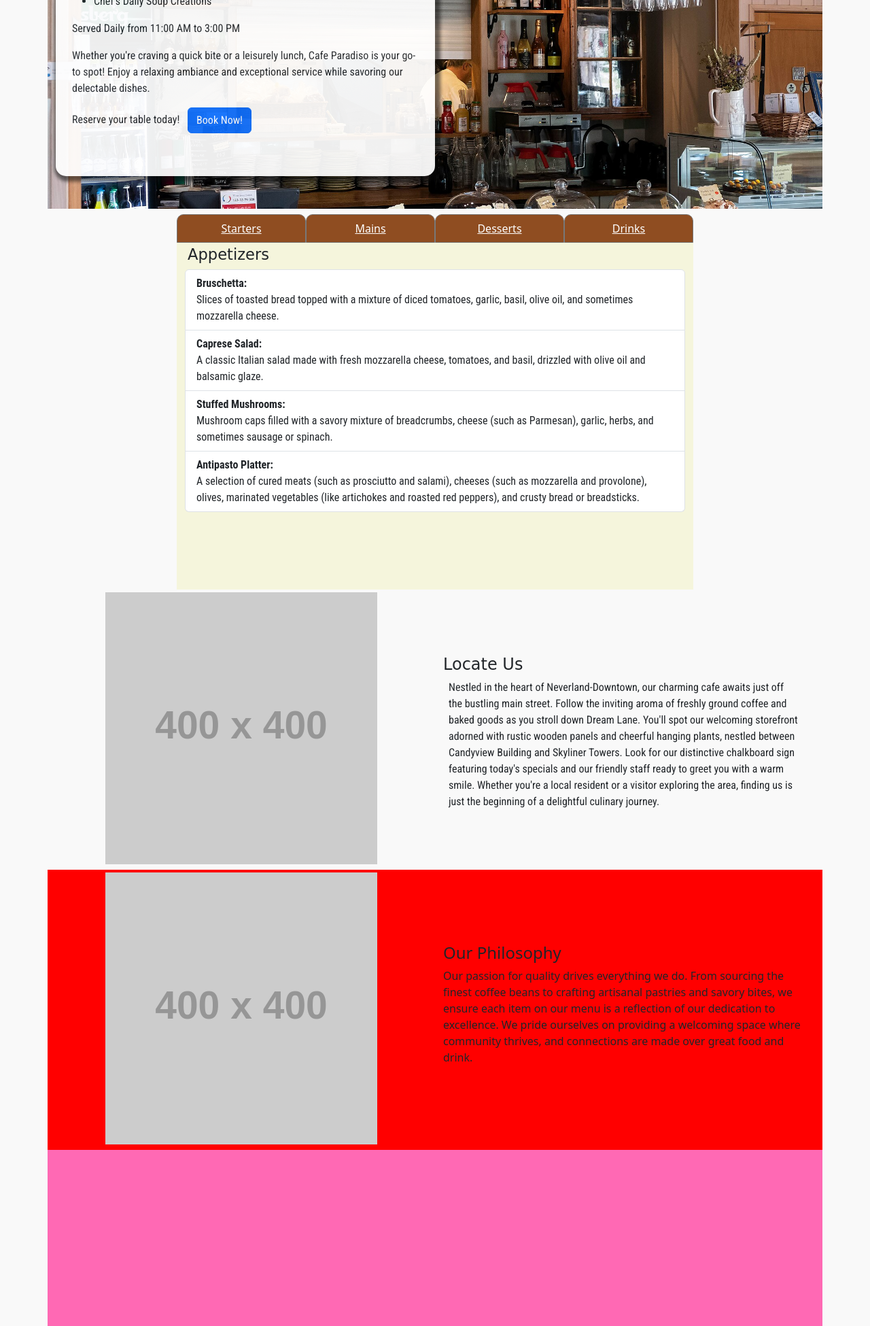
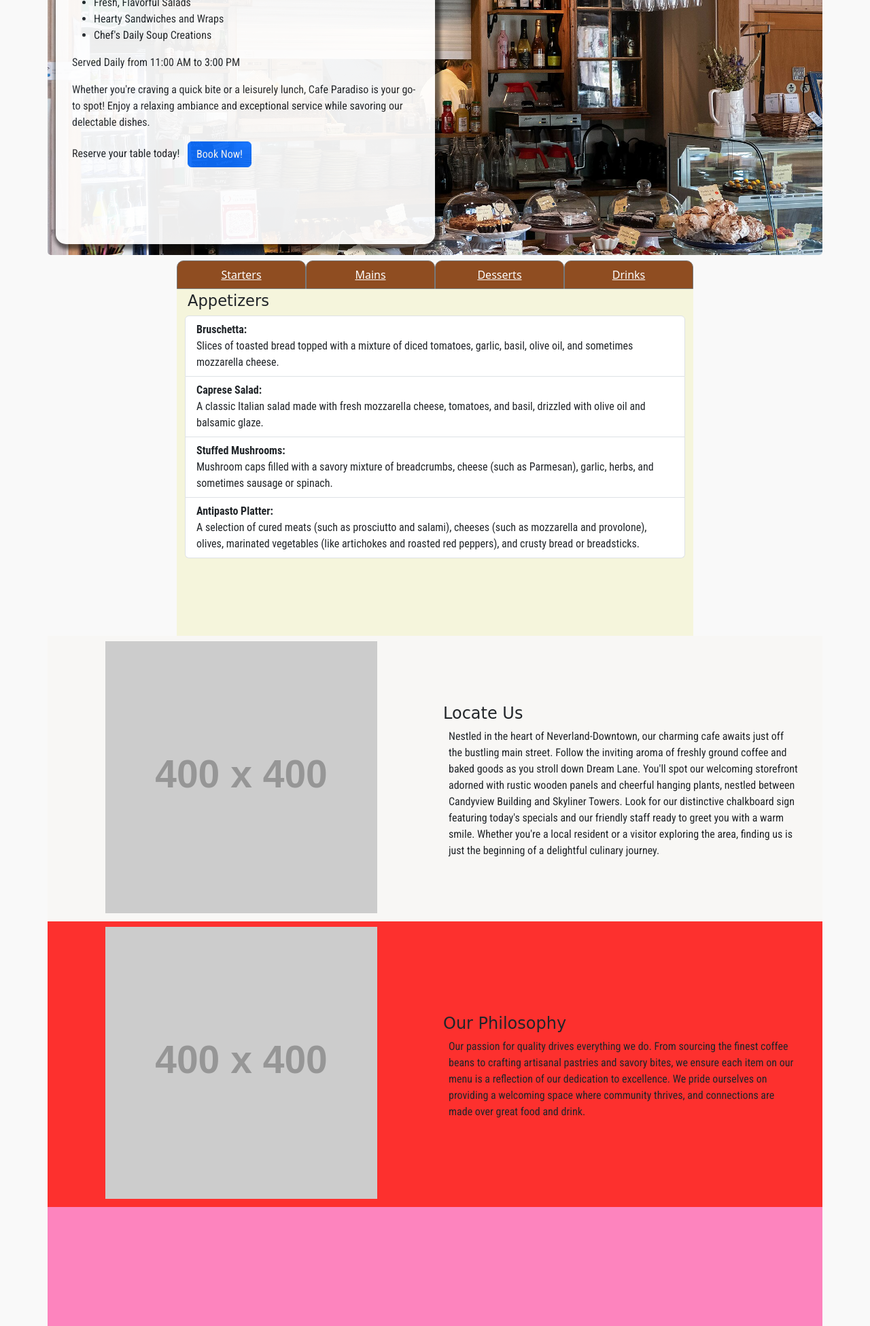
Before and after one commit to h-lim-hl/FS_UXUI_Project_Haris, a plain HTML site: page index.html in a window 1280 px wide. Shown: the part 273-2223 px from the top of the page at 68% size. Drawn offline with nearby package versions, Linux system fonts and the light colour scheme; placeholder pictures from the web are drawn by us; a web font is replaced by a local one.

Commit message:
Added CC0 images that maybe used and experimented with html and css
index.htm - decided to use img-fluid class
                   applied flex-reverse for alt-bands for < md screens
index.css  - tried using css vars
                   removed unused and no longer intend to use user
                   media queries

```diff
--- a/css/index.css
+++ b/css/index.css
@@ -1,3 +1,7 @@
+:root  {
+    --f-bandsize-px: 420px;
+}
+
 html { /* to offset for fixed scrollspy nav */
     scroll-padding-top: 4rem;
 }
@@ -35,7 +39,14 @@ html { /* to offset for fixed scrollspy nav */
 
 .bgc-band {
     background-color: rgba(245, 237, 231, 0.2);
-    min-height: 400px;
+    /* min-height: 500px; */
+    min-height: var(--f-bandsize-px);
+}
+
+.bgc-band-b {
+    background-color: rgba(245, 237, 231, 0.2);
+    /* min-height: 500px; */
+    min-height: var(--f-bandsize-px);
 }
 
 .bg-blue {
@@ -60,11 +71,13 @@ html { /* to offset for fixed scrollspy nav */
     border: 1px solid rgb(120, 120, 120);
 }
 .cafe-img {
-    background-image: url(/images/cafe-hero-image.jpg);
+    background-image: url(../images/cafe-hero-image.jpg);
     background-size:cover;
     background-repeat: no-repeat;
     background-color: beige;
-    min-height: 500px;
+    /* min-height: 500px; */
+    min-height: var(--f-bandsize-px);
+	border-radius: 5px;
 }
 
 .rounded-card {
@@ -72,7 +85,7 @@ html { /* to offset for fixed scrollspy nav */
 }
 
 .card-content {
-    min-height: 400px;
+    min-height: 500px;
 }
 
 .center-aligned {
@@ -110,15 +123,3 @@ html { /* to offset for fixed scrollspy nav */
 .menu-tab-hlink:hover {
     color:black;
 }
-
-@include media-breakpoint-up(sm) {
-     body {
-        background-color:red;
-     }
-}
-
-@include media-breakpoint-up(md) {
-    body {
-       background-color:blue;
-    }
-}
--- a/index.html
+++ b/index.html
@@ -51,7 +51,7 @@
         <section id="home" class="container-xl cafe-img pt-1 pb-3">
             <div class="col-sm-12 col-lg-6 mt-5 white-overlay rounded-card boxshadow-style">
                 <div class="align-content-center card-content p-4">
-                    <h4 class=""> Indulge in Our Irresistible Lunch Specials </h4>
+                    <h4 class="roboto-condensed"> Indulge in Our Irresistible Lunch Specials </h4>
                     <ul>
                         <li class="roboto-condensed"> Fresh, Flavorful Salads </li>
                         <li class="roboto-condensed"> Hearty Sandwiches and Wraps </li>
@@ -88,10 +88,9 @@
             </div>
         </section>
         <!-- Location -->
-        <!-- ##### to change to normal flex image ##### -->
         <section id="location">
             <div class="container">
-                <div class="row">
+                <div class="row bgc-band-b align-items-center">
                     <div class="col-12 col-md-6 pt-1 pb-2 text-center">
                         <img src="https://placehold.co/400x400/png" class="img-fluid"
                             alt="A Little Cafe is located in Neverland">
@@ -121,13 +120,13 @@
         <!-- About Us -->
         <section id="about">
             <div class="container" style="min-height: 400px; background-color: red;">
-                <div class="row">
+                <div class="row bgc-band-b align-items-center flex-column-reserve flex-md-row">
                     <div class="col-12 col-md-6 pt-1 pb-2 text-center">
                         <img src="https://placehold.co/400x400/png" class="img-fluid" alt="Happy Cafe">
                     </div>
                     <div class="col-12 col-md-6 align-content-center">
-                        <h4> Our Philosophy </h4>
-                        <p>
+                        <h4 class="pt-4 playwrite-mx"> Our Philosophy </h4>
+                        <p class="ps-2 pe-4 roboto-condensed">
                             Our passion for quality drives everything we do. From sourcing the finest
                             coffee beans to crafting artisanal pastries and savory bites, we ensure each
                             item on our menu is a reflection of our dedication to excellence. We pride
@@ -141,7 +140,8 @@
         <!-- Contact Us-->
         <section id="contact">
             <div class="container" style="min-height: 400px; background-color: hotpink;">
-
+                <div class="row bgc-band-b align-items-center">
+                </div>
             </div>
         </section>
     </div>
@@ -156,4 +156,4 @@
 </html>
 
 
-<!-- row flex-column0reserve flex-md-row -->
+<!-- row flex-column-reserve flex-md-row -->
```
Also changed, not shown: images/Wood.jpg (added), images/call_icon.svg (added), images/location_icon.svg (added), images/mail_icon.svg (added), 3 other files.
